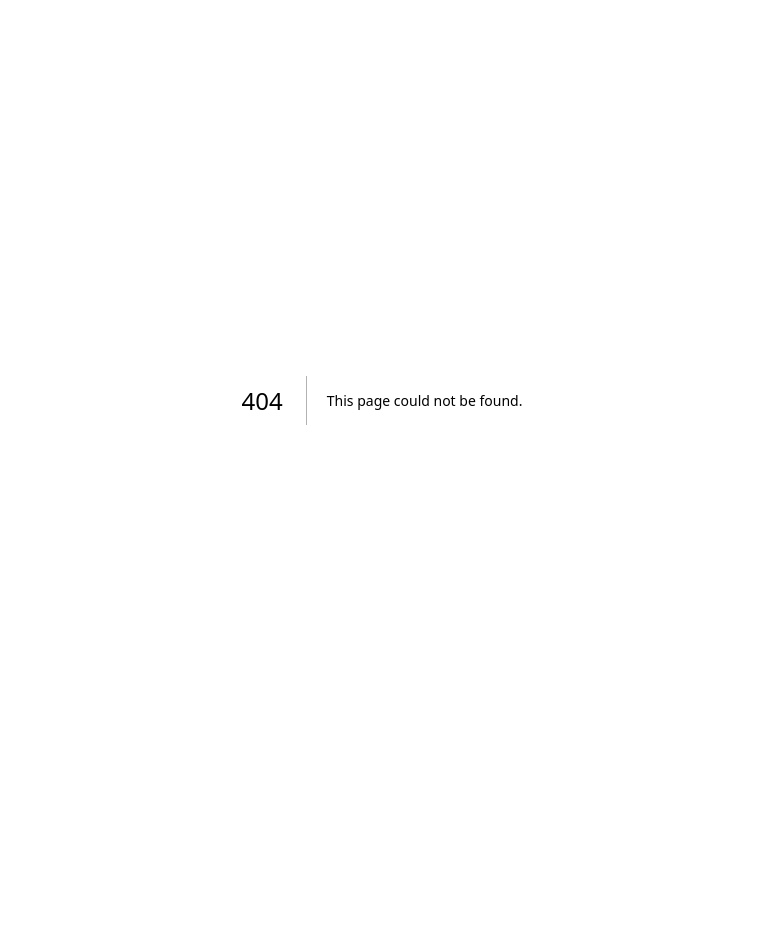
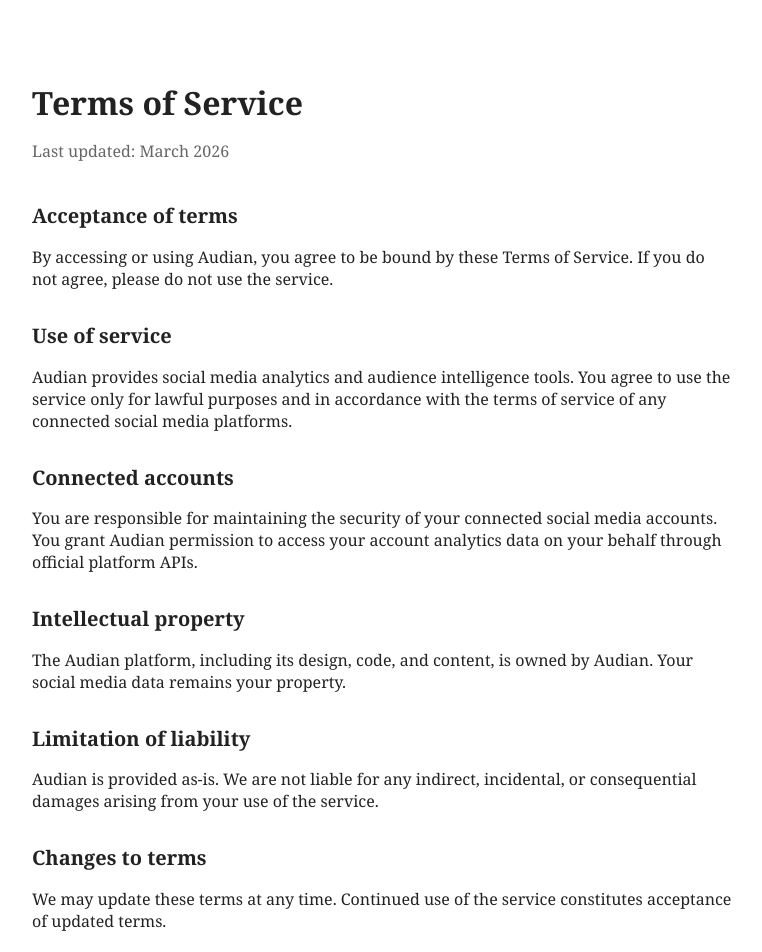
Before and after one commit to malvidah/audian, a Next.js app: page /terms in a window 1280 px wide. Before the commit this address had no page. Shown: the top 952 px of the page, without its empty margins (258-1020 px from the left). Before the commit the page ends 800 px from the top, so only its background shows below. Built offline with nearby package versions, Linux system fonts and the light colour scheme.

Commit message:
add app/terms/page.js

```diff
--- /dev/null
+++ b/app/terms/page.js
@@ -0,0 +1,29 @@
+export default function Terms() {
+  return (
+    <div style={{ maxWidth: 700, margin: "0 auto", padding: "60px 24px", fontFamily: "Georgia, serif", color: "#222" }}>
+      <h1 style={{ fontSize: 32, marginBottom: 8 }}>Terms of Service</h1>
+      <p style={{ color: "#666", marginBottom: 40 }}>Last updated: March 2026</p>
+
+      <h2 style={{ fontSize: 20, marginTop: 32 }}>Acceptance of terms</h2>
+      <p>By accessing or using Audian, you agree to be bound by these Terms of Service. If you do not agree, please do not use the service.</p>
+
+      <h2 style={{ fontSize: 20, marginTop: 32 }}>Use of service</h2>
+      <p>Audian provides social media analytics and audience intelligence tools. You agree to use the service only for lawful purposes and in accordance with the terms of service of any connected social media platforms.</p>
+
+      <h2 style={{ fontSize: 20, marginTop: 32 }}>Connected accounts</h2>
+      <p>You are responsible for maintaining the security of your connected social media accounts. You grant Audian permission to access your account analytics data on your behalf through official platform APIs.</p>
+
+      <h2 style={{ fontSize: 20, marginTop: 32 }}>Intellectual property</h2>
+      <p>The Audian platform, including its design, code, and content, is owned by Audian. Your social media data remains your property.</p>
+
+      <h2 style={{ fontSize: 20, marginTop: 32 }}>Limitation of liability</h2>
+      <p>Audian is provided as-is. We are not liable for any indirect, incidental, or consequential damages arising from your use of the service.</p>
+
+      <h2 style={{ fontSize: 20, marginTop: 32 }}>Changes to terms</h2>
+      <p>We may update these terms at any time. Continued use of the service constitutes acceptance of updated terms.</p>
+
+      <h2 style={{ fontSize: 20, marginTop: 32 }}>Contact</h2>
+      <p>For questions about these terms, contact us at <a href="mailto:hello@audian.app">hello@audian.app</a>.</p>
+    </div>
+  );
+}
```
